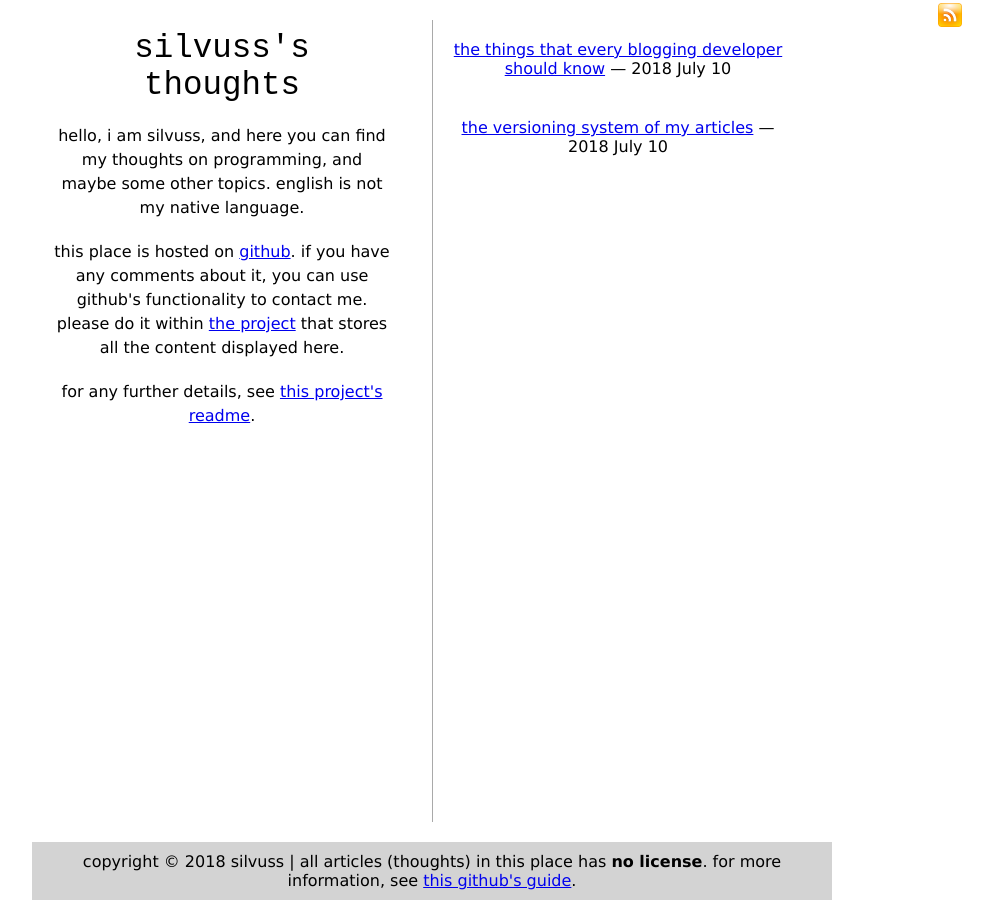
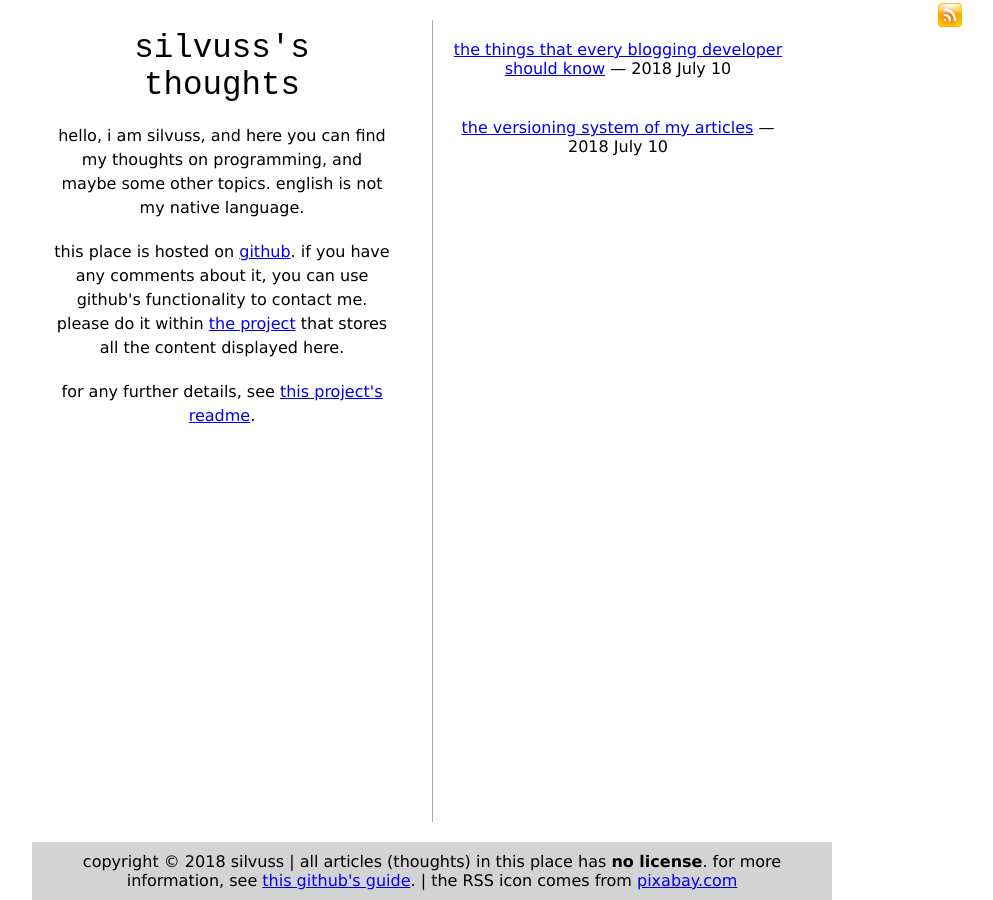
Before and after one commit to DevSilv/ARCHIVED-varts-plain-css, a Jekyll site: the page built from index.html, in a window 1280 px wide. Shown: the whole page, without its empty margins (208-1201 px from the left). Built offline with Jekyll 4.4.1, drawn with Linux system fonts in a browser that asks for light colours.

Commit message:
add note about rss icon source

```diff
--- a/_layouts/default.html
+++ b/_layouts/default.html
@@ -50,7 +50,7 @@
         </div>
         {{ content }}
         <footer class="footer">
-            <span>copyright &copy; 2018 silvuss</span> | <span>all articles (thoughts) in this place has <strong>no license</strong>. for more information, see <a href="https://choosealicense.com/no-permission/">this github's guide</a>.</span>
+            <span>copyright &copy; 2018 silvuss</span> | <span>all articles (thoughts) in this place has <strong>no license</strong>. for more information, see <a href="https://choosealicense.com/no-permission/">this github's guide</a>.</span> | <span>the RSS icon comes from <a href="https://pixabay.com/en/rss-feed-icon-atom-feed-button-2027180/">pixabay.com</a></span>
         </footer>
     </div>
 </body>
```
